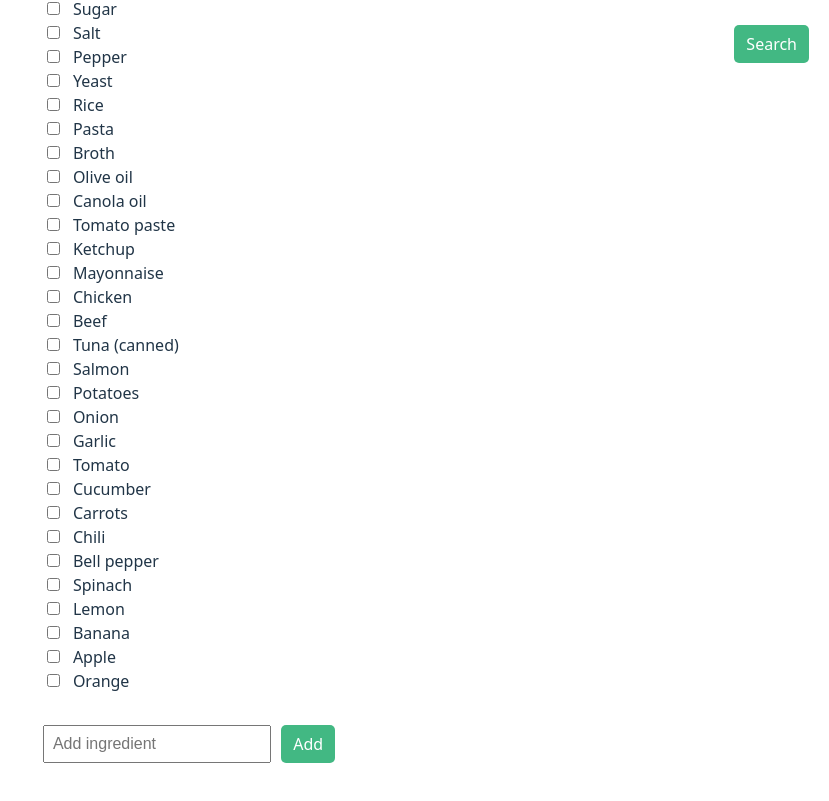
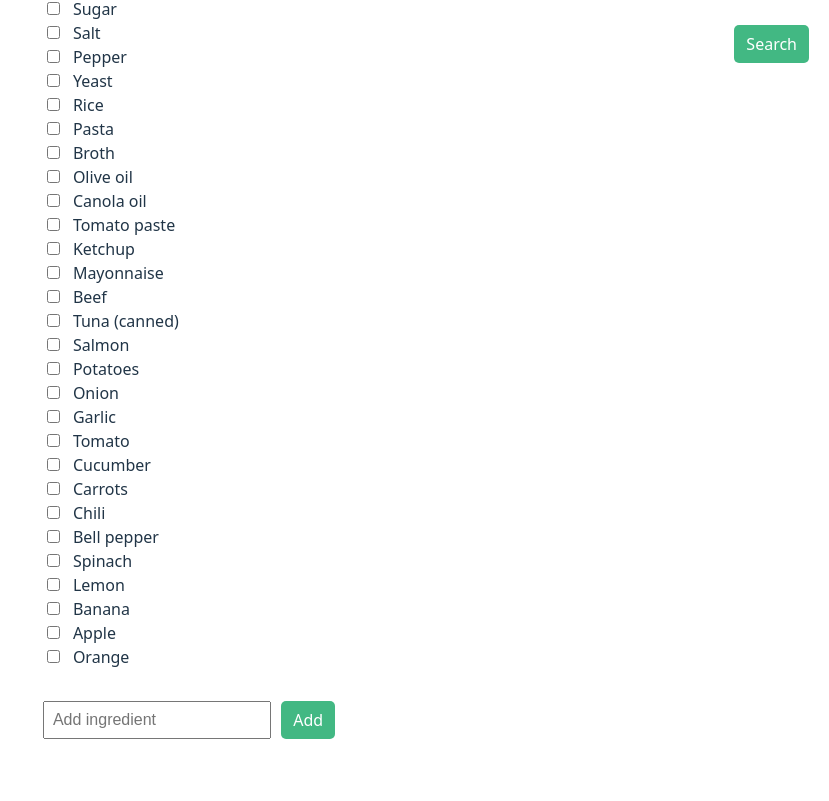
Before and after one commit to raidsharif/P2, a Vue app: page /enteringredients in a window 1280 px wide. Shown: the part 695-1496 px from the top of the page, without its empty margins (451-1280 px from the left). Built offline with nearby package versions, Linux system fonts and the light colour scheme.

Commit message:
Chicken removal

```diff
--- a/src/components/enteringredients.vue
+++ b/src/components/enteringredients.vue
@@ -78,7 +78,6 @@ const ingredienser = ref([
     { name: 'Ketchup', selected: false },
     { name: 'Mayonnaise', selected: false },
 
-    { name: 'Chicken', selected: false },
     { name: 'Beef', selected: false },
     { name: 'Tuna (canned)', selected: false },
     { name: 'Salmon', selected: false },
```
